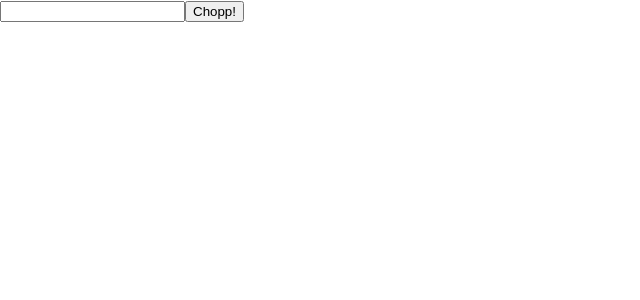
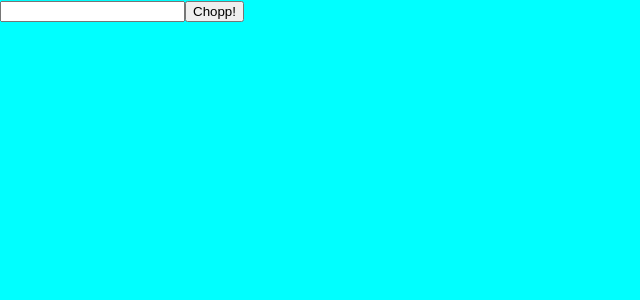
Before and after one commit to josemsb92/url-chopper-frontend, a React (Create React App) app: page / in a window 1280 px wide. Shown: the top 300 px of the page, without its empty margins (0-640 px from the left). Built offline with nearby package versions, Linux system fonts and the light colour scheme.

Commit message:
scss styles added

```diff
--- a/package.json
+++ b/package.json
@@ -17,6 +17,7 @@
     "react-dom": "^18.0.0",
     "react-router-dom": "^6.3.0",
     "react-scripts": "5.0.0",
+    "sass": "^1.50.0",
     "styled-components": "^5.3.5",
     "web-vitals": "^2.1.4"
   },
--- a/src/App.js
+++ b/src/App.js
@@ -1,4 +1,4 @@
-import "./App.css";
+import "./assets/styles.scss";
 import MainView from "./views/index"
 import ExternalUrl from "./views/externalUrl"
 import { BrowserRouter, Routes, Route } from "react-router-dom";
--- a/src/Components/UrlForm.jsx
+++ b/src/Components/UrlForm.jsx
@@ -1,5 +1,6 @@
 import React, { useState } from "react";
 import axios from "axios";
+import ContentCopyIcon from '@mui/icons-material/ContentCopy';
 
 function UrlForm() {
   const [urltext, setUrlText] = useState("");
@@ -29,7 +30,7 @@ function UrlForm() {
   const shortUrlRender =
     shortUrl !== "" ? (
       <div className="display-short-url">
-        Your url has been chopped: <input type="button" value={shortUrl} onClick={copyToClipboard()}/>
+        Your url has been chopped: <button className="clipboard-button" onClick={copyToClipboard()}>{shortUrl}<ContentCopyIcon/></button>
       </div>
     ) : null;
 
--- /dev/null
+++ b/src/assets/scss/index.scss
@@ -0,0 +1,3 @@
+body{
+    background-color: aqua;
+}
--- /dev/null
+++ b/src/assets/styles.scss
@@ -0,0 +1 @@
+@import './scss/index.scss'
```
Also changed, not shown: src/App.css (deleted), 1 other file (tests, documents, lock files or other folders).
